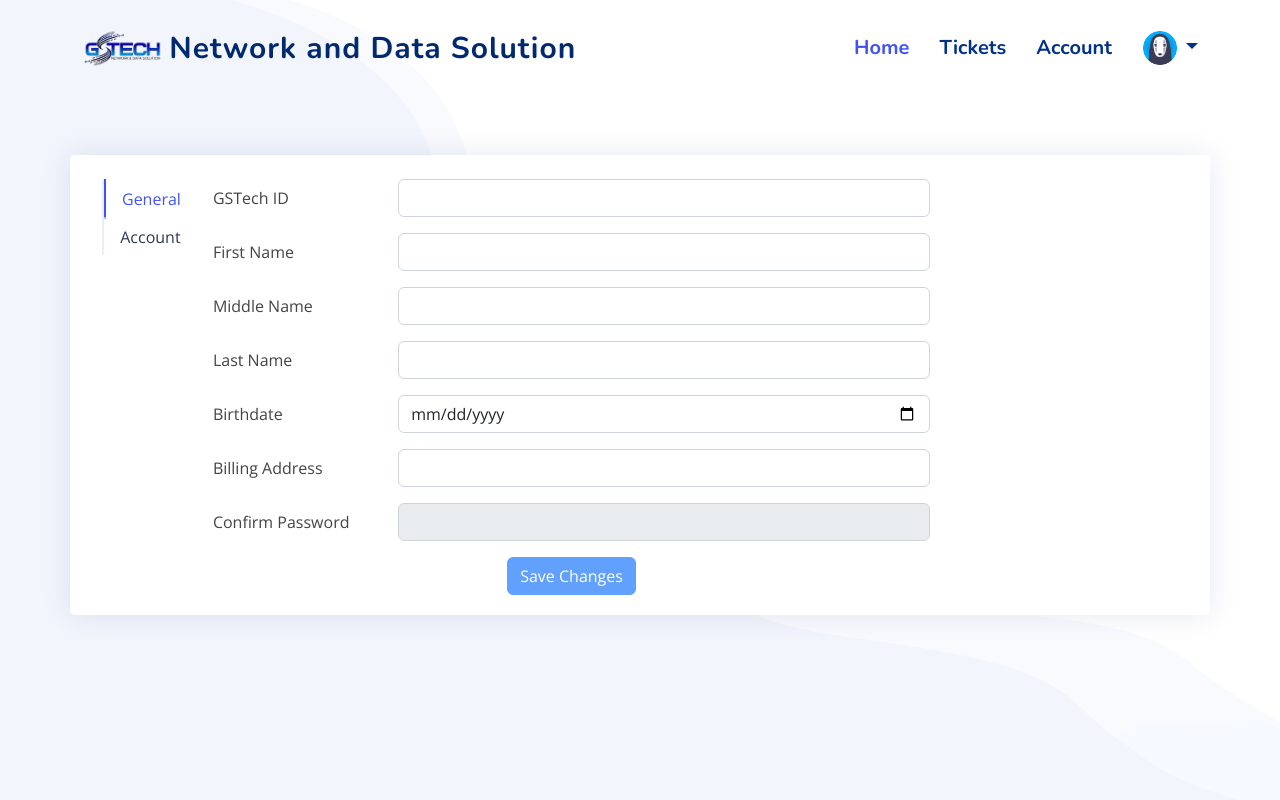
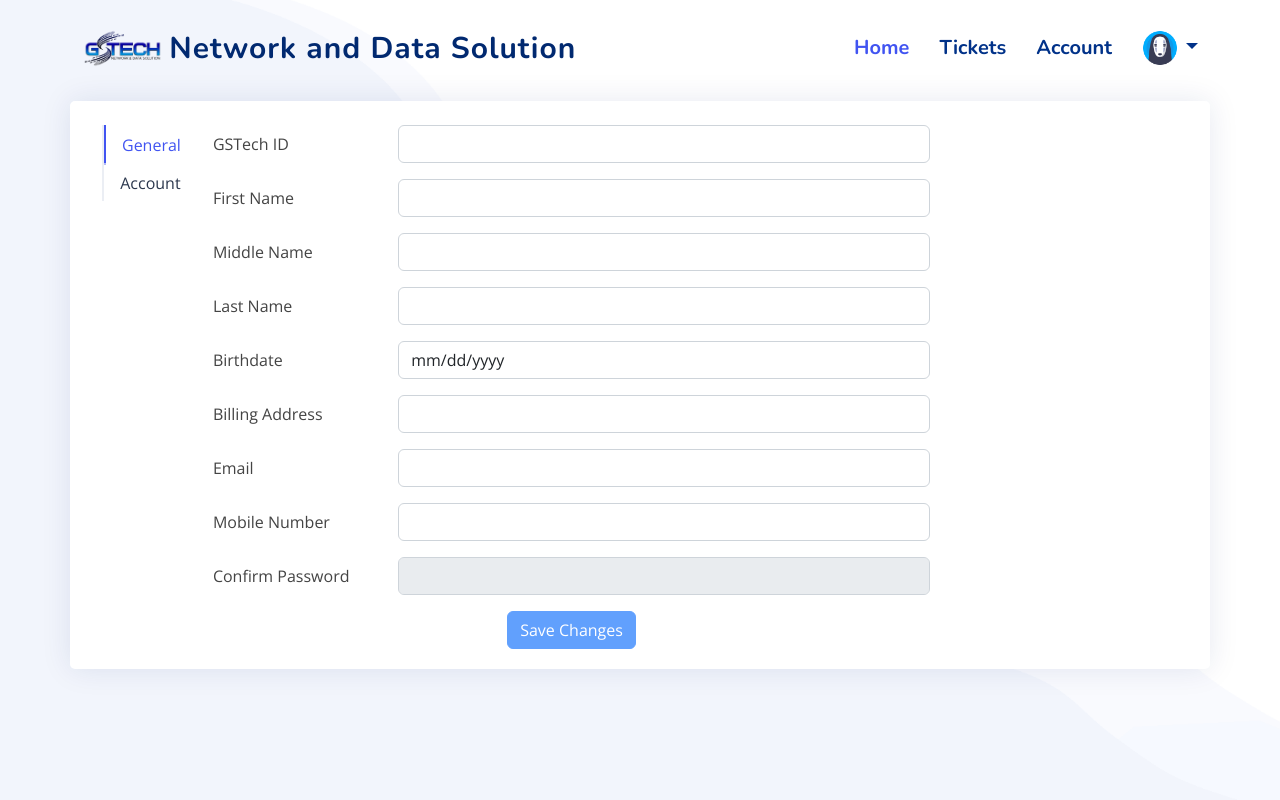
Before and after one commit to jmbnscs/bms-customer, a PHP site: page /gstech_api/public/views/settings.php in a window 1280 px wide. Run offline with PHP 8.4, Linux system fonts and the light colour scheme; some libraries are stand-ins or nearby versions.

Commit message:
Updated account settings.

```diff
--- a/public/js/settings.js
+++ b/public/js/settings.js
@@ -1,30 +1,50 @@
+const edit_general = document.getElementById('edit-general');
+const edit_account = document.getElementById('edit-account');
+
 // On Boot Load
 $(document).ready( () => {
-    setGeneralTab();
-    setAccountTab();
+    displayDataOnTabs();
 
     if (pw_check == 0) {
         document.getElementById('account-tab').click();
     }
+
+    if (localStorage.getItem("save_message") == "Customer Updated Successfully.") {
+        toastr.success(localStorage.getItem("save_message"));
+        localStorage.removeItem("save_message");
+    }
 });
 
-async function setGeneralTab() {
+async function displayDataOnTabs() {
     let customer_data = await getUserData();
     $('#first-name').val(customer_data.first_name);
     $('#middle-name').val(customer_data.middle_name);
     $('#last-name').val(customer_data.last_name);
     $('#birthdate').val(customer_data.birthdate);
     $('#billing-address').val(customer_data.billing_address);
+    $('#email').val(customer_data.email);
+    $('#mobile-number').val(customer_data.mobile_number);
     $('#gstech-id').val(customer_data.gstech_id);
 
+    let account_data = await getAccountData();
+    $('#account-id').val(account_data.account_id);
+    $('#customer-username').val(account_data.customer_username);
+
+    // General Tab Edit Functionality
     $('#billing-address').on('propertychange change click keyup', (e) => {
         if ($('#billing-address').val() !== customer_data.billing_address) {
             setUpConfirmPassword(false);
         }
     })
 
-    $('#birthdate').on('propertychange change keyup', (e) => {
-        if (new Date($('#birthdate').val()) !== new Date(customer_data.birthdate)) {
+    $('#email').on('propertychange change keyup', (e) => {
+        if (new Date($('#email').val()) !== new Date(customer_data.email)) {
+            setUpConfirmPassword(false);
+        }
+    })
+
+    $('#mobile-number').on('propertychange change keyup', (e) => {
+        if (new Date($('#mobile-number').val()) !== new Date(customer_data.mobile_number)) {
             setUpConfirmPassword(false);
         }
     })
@@ -35,8 +55,121 @@
     }
 }
 
-async function setAccountTab() {
-    let customer_data = await getAccountData();
-    $('#account-id').val(customer_data.account_id);
-    $('#customer-username').val(customer_data.customer_username);
+async function updateGeneralTab() {
+    // Fetch Data
+    const billing_address = $('#billing-address').val();
+    const email = $('#email').val();
+    const mobile_number = $('#mobile-number').val();
+    const confirm_password = $('#confirm-password').val();
+
+    var content;
+
+    // Verify Password
+    url = DIR_API + 'customer/verify_password.php';
+    const verifyResponse = await fetch(url, {
+        method : 'POST',
+        headers : {
+            'Content-Type' : 'application/json'
+        },
+        body : JSON.stringify({
+            'account_id' : account_id,
+            'customer_password' : confirm_password
+        })
+    });
+
+    const verify = await verifyResponse.json();
+
+    if (verify.message == 'success') {
+        let url = DIR_API + 'customer/update.php';
+        const updateCustomerResponse = await fetch(url, {
+        method : 'POST',
+        headers : {
+            'Content-Type' : 'application/json'
+        },
+        body : JSON.stringify({
+            'account_id' : account_id,
+            'billing_address' : billing_address,
+            'mobile_number' : mobile_number,
+            'email' : email
+        })
+        });
+
+        content = await updateCustomerResponse.json();
+    }
+    else {
+        toastr.error('Current Password do not match.');
+    }
+
+    if(content) {
+        if (content.message = 'Customer Updated') {
+            localStorage.setItem('save_message', "Customer Updated Successfully.");
+            location.reload();
+        }
+    }
 }
+
+async function updateAccountTab() {
+    const currentPassword = $('#current-password').val();
+    const newPassword = $('#new-password').val();
+    const renewPassword = $('#re-new-password').val();
+
+    // Verify Password
+    let url = DIR_API + 'customer/verify_password.php';
+    const verifyResponse = await fetch(url, {
+        method : 'POST',
+        headers : {
+            'Content-Type' : 'application/json'
+        },
+        body : JSON.stringify({
+            'account_id' : account_id,
+            'customer_password' : currentPassword
+        })
+    });
+
+    const verify = await verifyResponse.json();
+
+    if (verify.message == 'success') {
+        if (newPassword == renewPassword) {
+                url = DIR_API + 'customer/update_password.php';
+                const changeResponse = await fetch(url, {
+                method : 'POST',
+                headers : {
+                    'Content-Type' : 'application/json'
+                },
+                body : JSON.stringify({
+                    'account_id' : account_id,
+                    'customer_password' : newPassword
+                })
+            });
+
+            const content = await changeResponse.json();
+
+            if (content.message = 'Password Updated') {
+                sessionStorage.setItem('customer_password', newPassword);
+                sessionStorage.setItem('pw', 1);
+                toastr.success(content.message);
+                // location.reload();
+                setTimeout(function(){
+                    logout();
+                    // window.location.reload();
+                 }, 2000);
+            }
+        }
+        else {
+            toastr.error('New Password do not match.');
+        }
+    }
+    else {
+        toastr.error('Current Password do not match.');
+    }
+}
+
+edit_general.onsubmit = (e) => {
+    e.preventDefault();
+    updateGeneralTab();
+};
+
+edit_account.onsubmit = (e) => {
+    e.preventDefault();
+    updateAccountTab();
+}
--- a/public/views/settings.php
+++ b/public/views/settings.php
@@ -61,7 +61,7 @@
                       <div class="row mb-3">
                         <label for="birthdate" class="col-md-3 col-lg-3 col-form-label">Birthdate</label>
                         <div class="col-md-9 col-lg-9">
-                          <input name="birthdate" type="date" class="form-control" id="birthdate" value="" required>
+                          <input name="birthdate" type="date" class="form-control" id="birthdate" value="" readonly>
                         </div>
                       </div>
 
@@ -69,6 +69,20 @@
                         <label for="billing-address" class="col-md-3 col-lg-3 col-form-label">Billing Address</label>
                         <div class="col-md-9 col-lg-9">
                           <input name="billing-address" type="text" class="form-control" id="billing-address" value="" required>
+                        </div>
+                      </div>
+
+                      <div class="row mb-3">
+                        <label for="email" class="col-md-4 col-lg-3 col-form-label">Email</label>
+                        <div class="col-md-8 col-lg-9">
+                          <input name="email" type="email" class="form-control" id="email" value="" required>
+                        </div>
+                      </div>
+
+                      <div class="row mb-3">
+                        <label for="mobile-number" class="col-md-4 col-lg-3 col-form-label">Mobile Number</label>
+                        <div class="col-md-8 col-lg-9">
+                          <input name="mobile-number" type="text" class="form-control" id="mobile-number" value="" required>
                         </div>
                       </div>
 
@@ -100,28 +114,28 @@
                       <div class="row mb-3">
                         <label for="customer-username" class="col-md-4 col-lg-3 col-form-label">Username</label>
                         <div class="col-md-8 col-lg-9">
-                          <input name="customer-username" type="text" class="form-control" id="customer-username" value="">
+                          <input name="customer-username" type="text" class="form-control" id="customer-username" value="" required>
                         </div>
                       </div>
 
                       <div class="row mb-3">
                         <label for="current-password" class="col-md-4 col-lg-3 col-form-label">Current Password</label>
                         <div class="col-md-8 col-lg-9">
-                          <input name="current-password" type="password" class="form-control" id="current-password" value="">
+                          <input name="current-password" type="password" class="form-control" id="current-password" value="" required>
                         </div>
                       </div>
 
                       <div class="row mb-3">
                         <label for="new-password" class="col-md-4 col-lg-3 col-form-label">New Password</label>
                         <div class="col-md-8 col-lg-9">
-                          <input name="new-password" type="password" class="form-control" id="new-password" value="">
+                          <input name="new-password" type="password" class="form-control" id="new-password" value="" required>
                         </div>
                       </div>
 
                       <div class="row mb-3">
                         <label for="re-new-password" class="col-md-4 col-lg-3 col-form-label">Repeat New Password</label>
                         <div class="col-md-8 col-lg-9">
-                          <input name="re-new-password" type="password" class="form-control" id="re-new-password" value="">
+                          <input name="re-new-password" type="password" class="form-control" id="re-new-password" value="" required>
                         </div>
                       </div>
 
@@ -129,6 +143,7 @@
                         <button type="submit" class="btn btn-primary">Save Changes</button>
                       </div>
 
+                      <!--
                       <div class="row mb-8 pb-5">
                         <label class="col-md-4 col-lg-3 col-form-label" hidden></label>
                       </div>
@@ -138,6 +153,8 @@
                       <div class="row mb-8 pb-2">
                         <label class="col-md-4 col-lg-3 col-form-label" hidden></label>
                       </div>
+                       -->
+
                     </form><!-- End Account Edit Form -->
                   </div>
                 </div>
```
